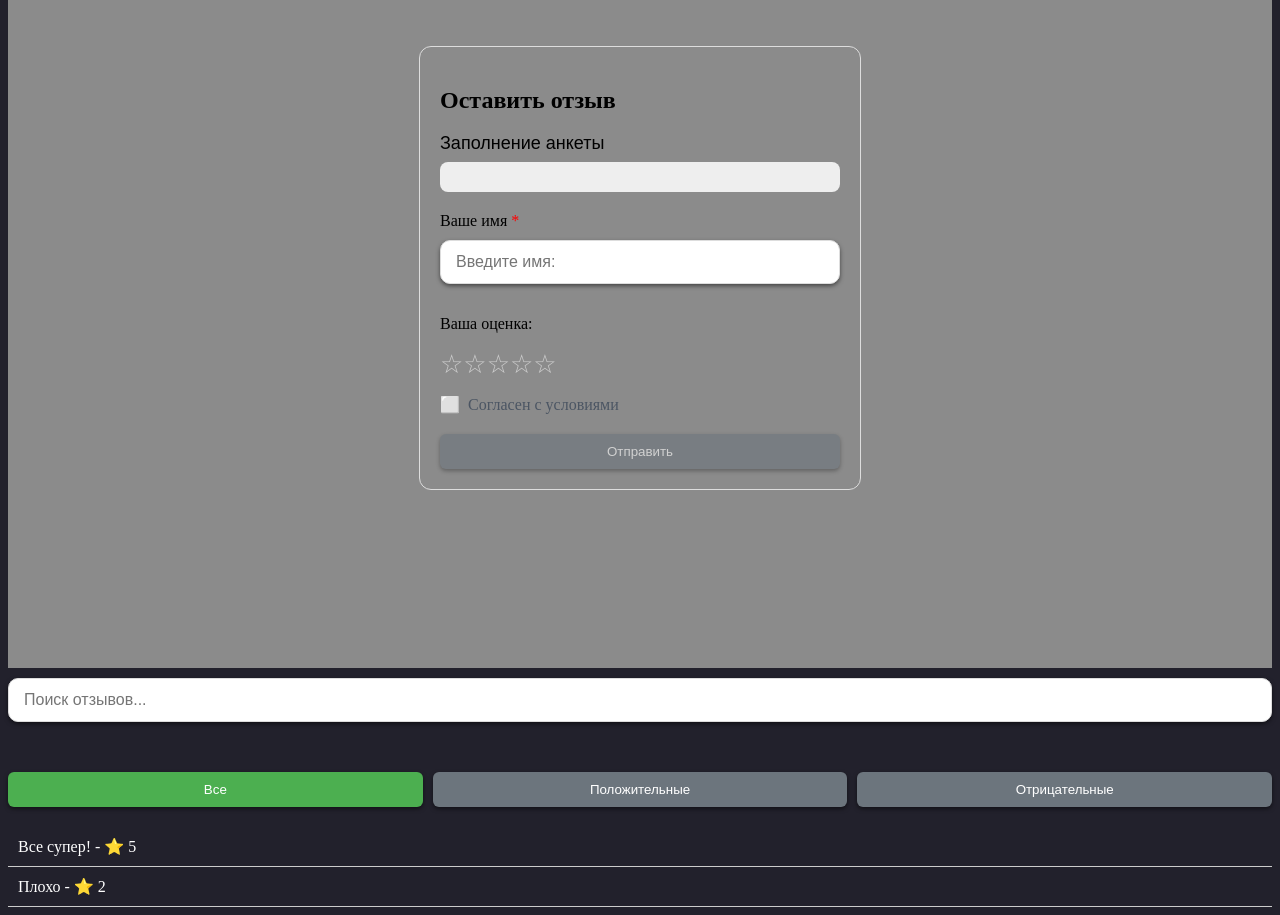
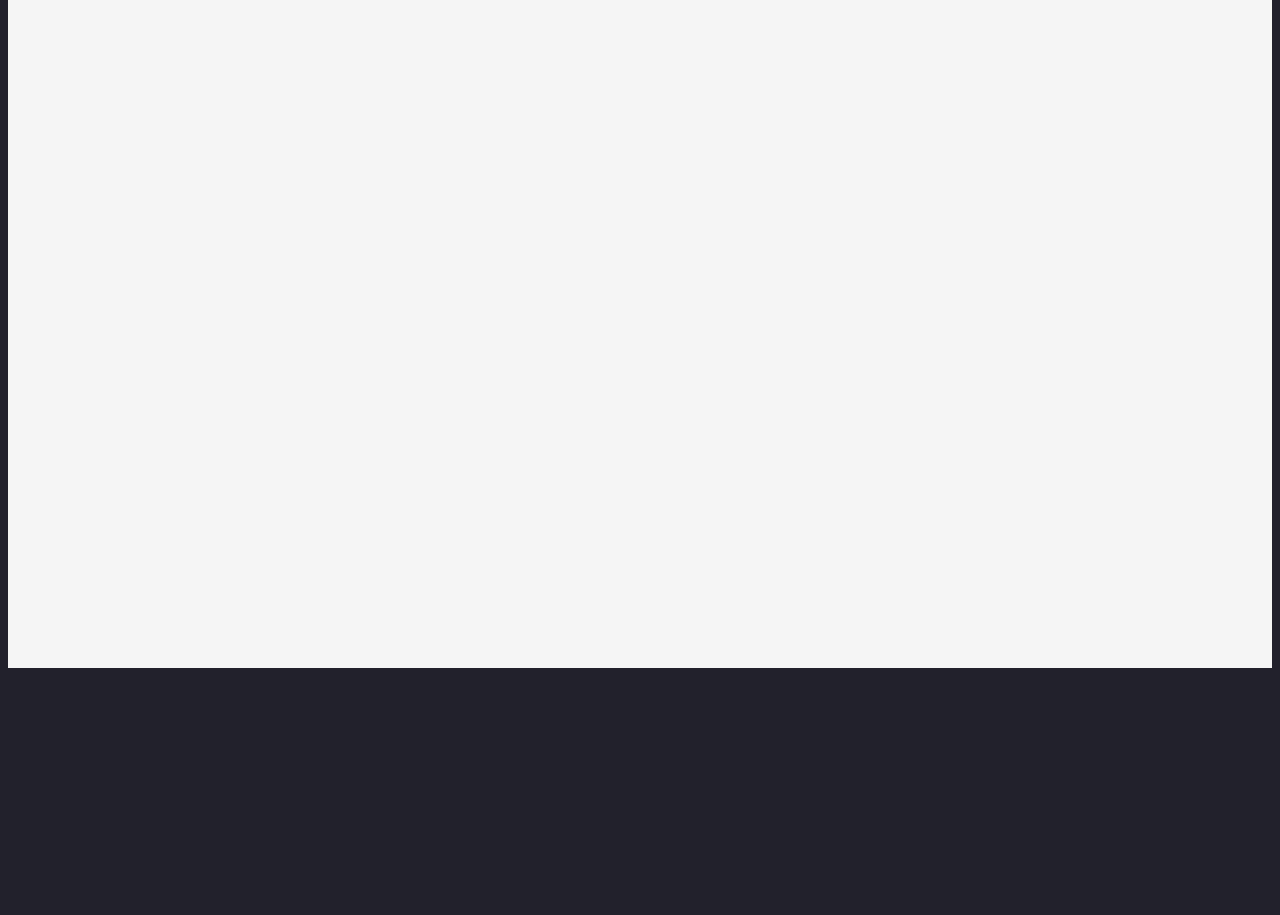
Before and after one commit to LGalushka/React-UI-Lab, a React (Vite) app: page /sandbox in a window 1280 px wide. Shown: the part 140-1055 px from the top of the page. After the commit the page ends 816 px from the top, so only its background shows below. Built offline with nearby package versions, Linux system fonts and the light colour scheme.

Commit message:
build: install react-router-dom and setup project architecture for pages

```diff
--- a/package.json
+++ b/package.json
@@ -11,7 +11,8 @@
   },
   "dependencies": {
     "react": "^19.2.0",
-    "react-dom": "^19.2.0"
+    "react-dom": "^19.2.0",
+    "react-router-dom": "^7.13.0"
   },
   "devDependencies": {
     "@eslint/js": "^9.39.1",
--- a/src/App.tsx
+++ b/src/App.tsx
@@ -1,60 +1,33 @@
-import { useState } from "react"
-import FeedbackForm from "./components/FeedbackRorm"
-import FilterBar from "./components/FilterBar/FilterBar";
-
-const feedbacks = [
-  { id: 1, text: "Все супер!", rating: 5 },
-  { id: 2, text: "Плохо", rating: 2 },
-];
+import { BrowserRouter, Route, Routes } from "react-router-dom";
+import Header from './components/layout/Header';
+import Sidebar from './components/layout/Sidebar';
+import Footer from "./components/layout/Footer";
+import FeedbackForm from "./pages/FeedbackRorm";
+import SandboxPage from './pages/SandboxPages';
 
 
 function App() {
-  const [search, setSearch] = useState<string>('');
-  const [activeFilter, setActiveFilter] = useState<string>('all')
+  return (
+    <BrowserRouter>
+    <div className="app-wrapper" style={{ display: 'flex', flexDirection: 'column', minHeight: '100vh'}}>
+      <Header />
 
-  const filteredFeedback = feedbacks.filter(item => {
-    const matchesSearch = item.text.toLowerCase().includes(search.toLowerCase().trim());
+      <div style={{ display: 'flex', flex: 1}}>
+        <Sidebar />
 
-    // Проверка по кнопкам фильтра
-    const matchesFilter =
-    activeFilter === 'all' ||
-    (activeFilter === 'positive' && item.rating >= 4) ||
-    (activeFilter === 'negative' && item.rating < 4);
-
-    return matchesSearch && matchesFilter
-  });
-
-  return (
-    <>
-      <div style={{
-        display: 'flex',
-        justifyContent: 'center',
-        alignItems: 'center',
-        minHeight: '100vh',
-        backgroundColor: '#8b8b8bff'
-      }}>
-        <FeedbackForm />
+        <main style={{ flex: 1, padding: '20px', backgroundColor: '#f5f5f5'}}>
+          {/** Здесь будет менять контент в зависисоти от пути */}
+          <Routes>
+            <Route path="/" element={<FeedbackForm />} />
+            <Route path="/sandbox" element={<SandboxPage />} />
+          </Routes>
+        </main>
       </div>
 
-      <FilterBar
-      search={search}
-      onSearchChange={setSearch}
-      activeFilter={activeFilter}
-      onFilterChange={setActiveFilter}
-      />
+      <Footer />
+      </div>
+      </BrowserRouter>
+  );
+};
 
-      {/**Отрисовка результата */}
-      <div style={{ marginTop: '20px'}}>
-        {filteredFeedback.map(item => (
-          <div key={item.id} style={{ borderBottom: '1px solid #ccc', padding: '10px', color: 'white'}}>
-            {item.text} - ⭐️ {item.rating}
-          </div>
-        ))}
-      {filteredFeedback.length === 0 && <p>Ничего не найдено 🤷‍♂️</p>}
-      </div>
-
-    </>
-  )
-}
-
-export default App
+export default App;
--- /dev/null
+++ b/src/components/layout/Footer.tsx
@@ -0,0 +1,9 @@
+const Footer = () => {
+  return (
+    <div>
+
+    </div>
+  )
+}
+
+export default Footer;
--- /dev/null
+++ b/src/components/layout/Header.tsx
@@ -0,0 +1,9 @@
+const Header = () => {
+  return (
+    <div>
+
+    </div>
+  )
+}
+
+export default Header;
--- /dev/null
+++ b/src/components/layout/Sidebar.tsx
@@ -0,0 +1,7 @@
+const Sidebar = () => {
+  return (
+    <div></div>
+  )
+}
+
+export default Sidebar;
--- /dev/null
+++ b/src/pages/SandboxPages.tsx
@@ -0,0 +1,8 @@
+const SandboxPages = () => {
+  return (
+    <>
+    </>
+  )
+}
+
+export default SandboxPages;
```
Also changed, not shown: src/pages/FeedbackRorm.tsx (renamed from src/components/FeedbackRorm.tsx, +5 -5 lines), 1 other file (tests, documents, lock files or other folders).
